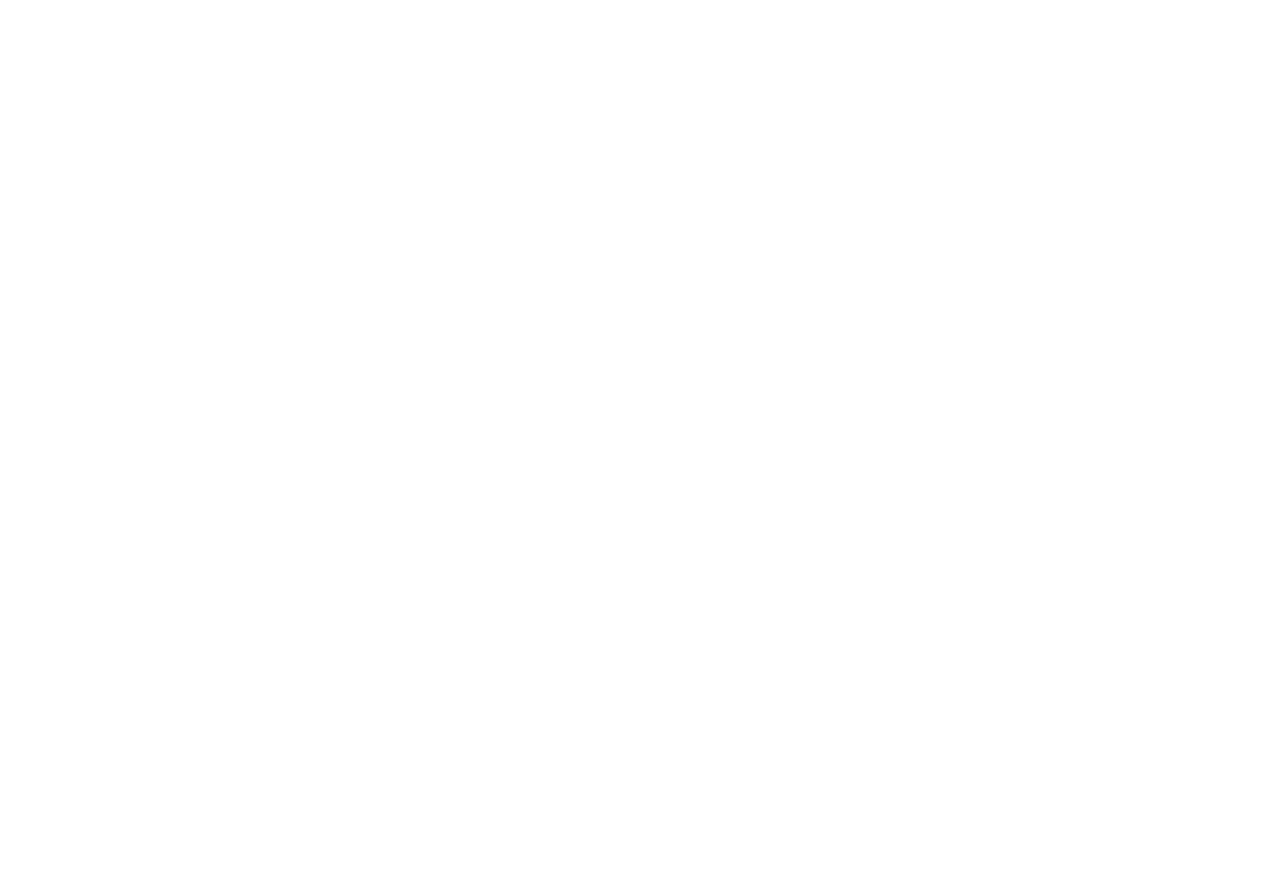
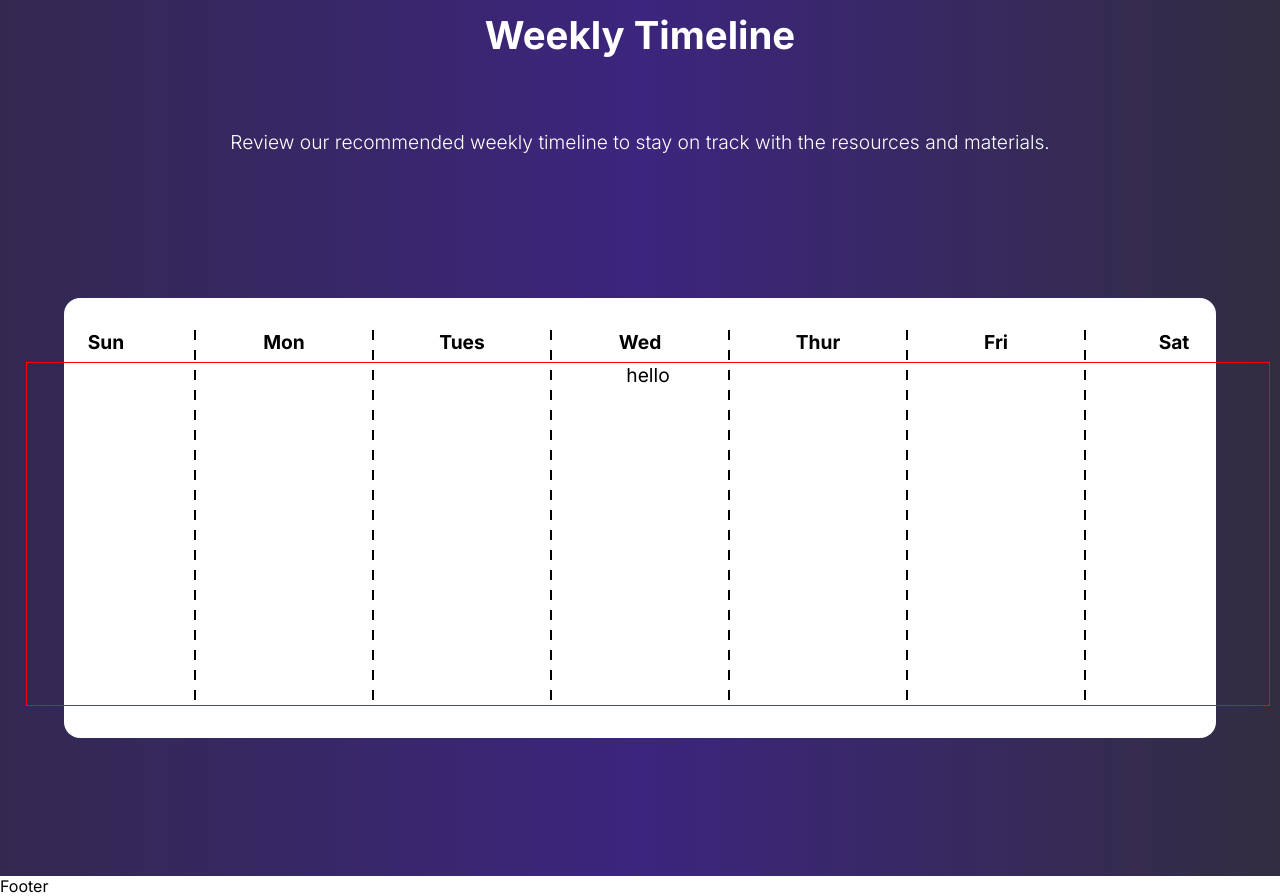
Before and after one commit to include-davis/cohort-platform, a Next.js app: page /workshop/1 in a window 1280 px wide. Shown: the part 300-1196 px from the top of the page. Before the commit the page ends 800 px from the top, so only its background shows below. Built offline with nearby package versions, Linux system fonts and the light colour scheme.

Commit message:
add folder tab, title/description, and calendar

```diff
--- /dev/null
+++ b/app/_components/weekly-timeline/calendar.jsx
@@ -0,0 +1,19 @@
+import styles from "@/app/_components/weekly-timeline/calendar.module.scss"
+
+const weekdays = ["Sun", "Mon", "Tues", "Wed", "Thur", "Fri", "Sat"]
+
+export default function Calendar({ week }) {
+  return (
+    <div className={styles.content}>
+      <div className={styles.calendar}>
+        {weekdays.map((day, idx) => (
+          <div key={idx} className={styles.days}>
+            <div className={styles.day}>{day}</div>
+            {idx != weekdays.length - 1 && <div className={styles.line}/>}
+          </div>
+        ))}
+        <div className={styles.agenda}>hello</div>
+      </div>
+    </div>
+  )
+}
--- /dev/null
+++ b/app/_components/weekly-timeline/calendar.module.scss
@@ -0,0 +1,58 @@
+.content {
+    background-color: var(--foreground-light);
+    color: var(--text-dark);
+    border-radius: 16px;
+
+    width: 90%;
+    height: calc(8px * 55);
+    padding: 32px 0px;
+
+    display: flex;
+    justify-content: center;
+}
+
+.border {
+    border: green 1px solid;
+}
+
+.calendar {
+    position: relative;
+
+    display: grid;
+    grid-template-columns: repeat(7, 1fr); /* 1 row = 1%! */
+
+    height: 100%;
+}
+
+.days {
+    display: flex;
+}
+
+.day {
+    text-align: center;
+    width: calc(8px * 22);
+    font-weight: bold;
+}
+
+.line {
+    width: 2px;
+    height: 100%; /* Adjust height as needed */
+    background: repeating-linear-gradient(
+        to bottom,
+        black 0,
+        black 10px,  /* Length of the dash */
+        transparent 10px,
+        transparent 20px /* Space between dashes */
+    );
+}
+
+.agenda {
+    position: absolute;
+    top: 32px;
+    left: 8px;
+
+    height: calc(100% - 32px); /* Account for top shift */
+    width: 100%;
+
+    border: 1px red solid;
+}
--- a/app/_components/weekly-timeline/weekly-timeline.jsx
+++ b/app/_components/weekly-timeline/weekly-timeline.jsx
@@ -1,9 +1,13 @@
 import styles from "@/app/_components/weekly-timeline/weekly-timeline.module.scss"
+import Calendar from "@/app/_components/weekly-timeline/calendar"
 
 export default function WeeklyTimeline({ week }) {
   return (
     <div className={styles.content}>
-      Hello this is the weekly timeline
+      <div className={styles.overlap} />
+      <h1>Weekly Timeline</h1>
+      <p>Review our recommended weekly timeline to stay on track with the resources and materials.</p>
+      <Calendar week={week} />
     </div>
   )
 }
--- a/app/_components/weekly-timeline/weekly-timeline.module.scss
+++ b/app/_components/weekly-timeline/weekly-timeline.module.scss
@@ -1,4 +1,39 @@
+$component-height: calc(8px * 142);
+
 .content {
+    --skew-angle: -20deg;
+    --tab-width: 1000px;
+    --tab-height: 96px;
+
+    position: relative;
+
+    display: flex;
+    flex-direction: column;
+    align-items: center;
+    gap: calc(8px * 9);
+
     background: var(--include-gradient);
     color: var(--text-light);
+    text-align: center;
+    font-size: larger;
+
+    height: $component-height;
+    padding-top: calc(calc(8px * 22) + var(--tab-height));
+
+    p {
+        font-weight: 300;
+        padding-bottom: calc(8px * 9);
+    }
 }
+
+.overlap {
+    position: absolute;
+    top: 0;
+    left: -15px;
+
+    background-color: white;
+    transform: skewx(var(--skew-angle));
+
+    height: var(--tab-height);
+    width: 75vw;
+}
```
